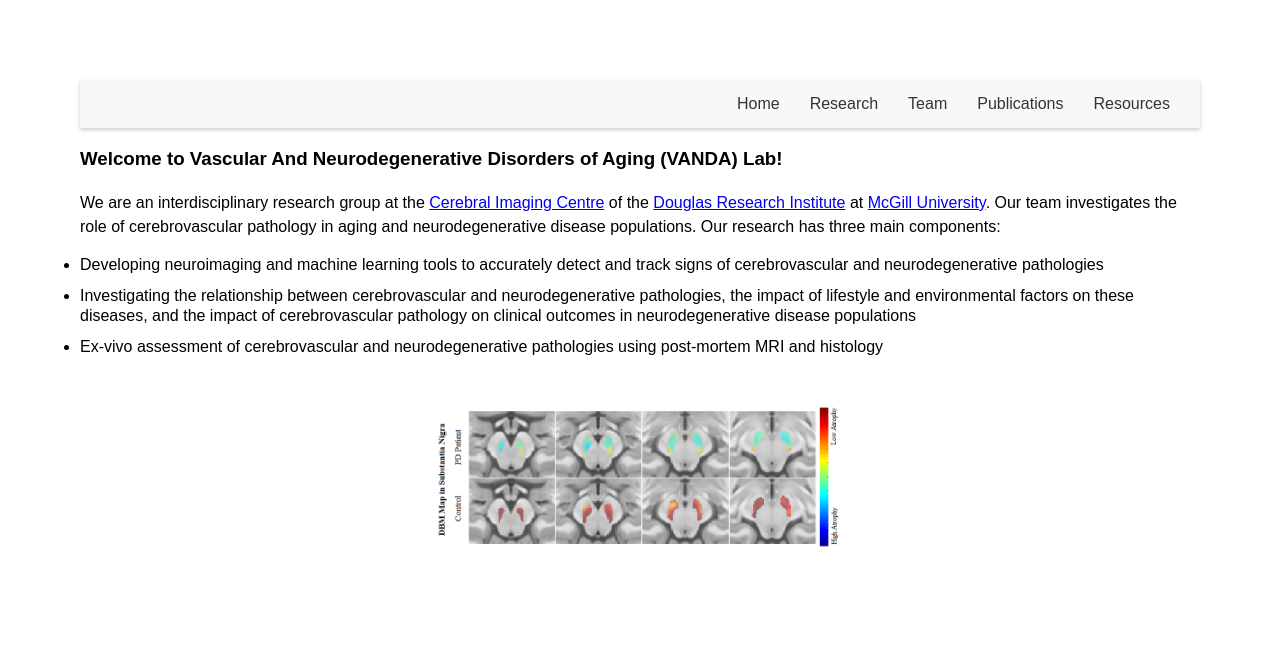
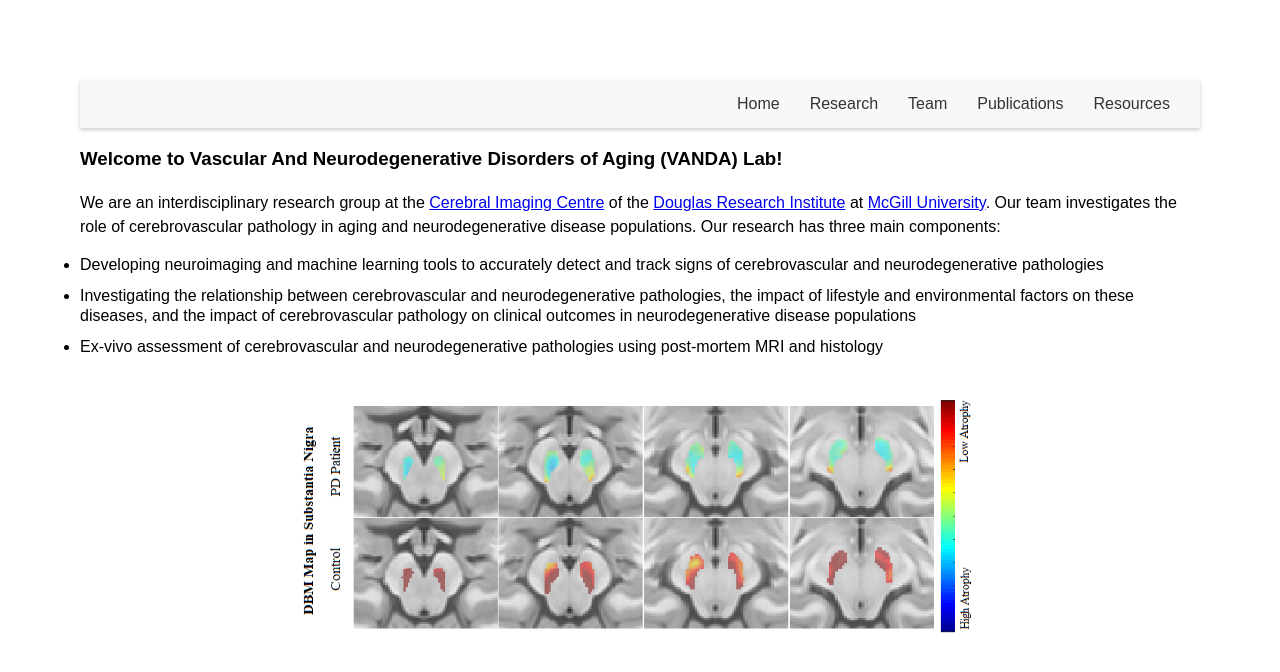
Before and after one commit to VANDAlab/VANDAlab.github.io, a Jekyll site: the page index.html, which Jekyll copies as it is, in a window 1280 px wide. Shown: the top 672 px of the page. Built offline with Jekyll 4.4.1, drawn with Linux system fonts in a browser that asks for light colours.

Commit message:
Update style.css

```diff
--- a/assets/css/style.css
+++ b/assets/css/style.css
@@ -31,9 +31,7 @@ img {
 .image-slider {
   display: flex;
   overflow: hidden;
-  margin-top: 20px;
-  margin-bottom: 20px;
-  max-height: 200px;
+  max-height: 300px;
 }
 
 .image-slider img {
```
